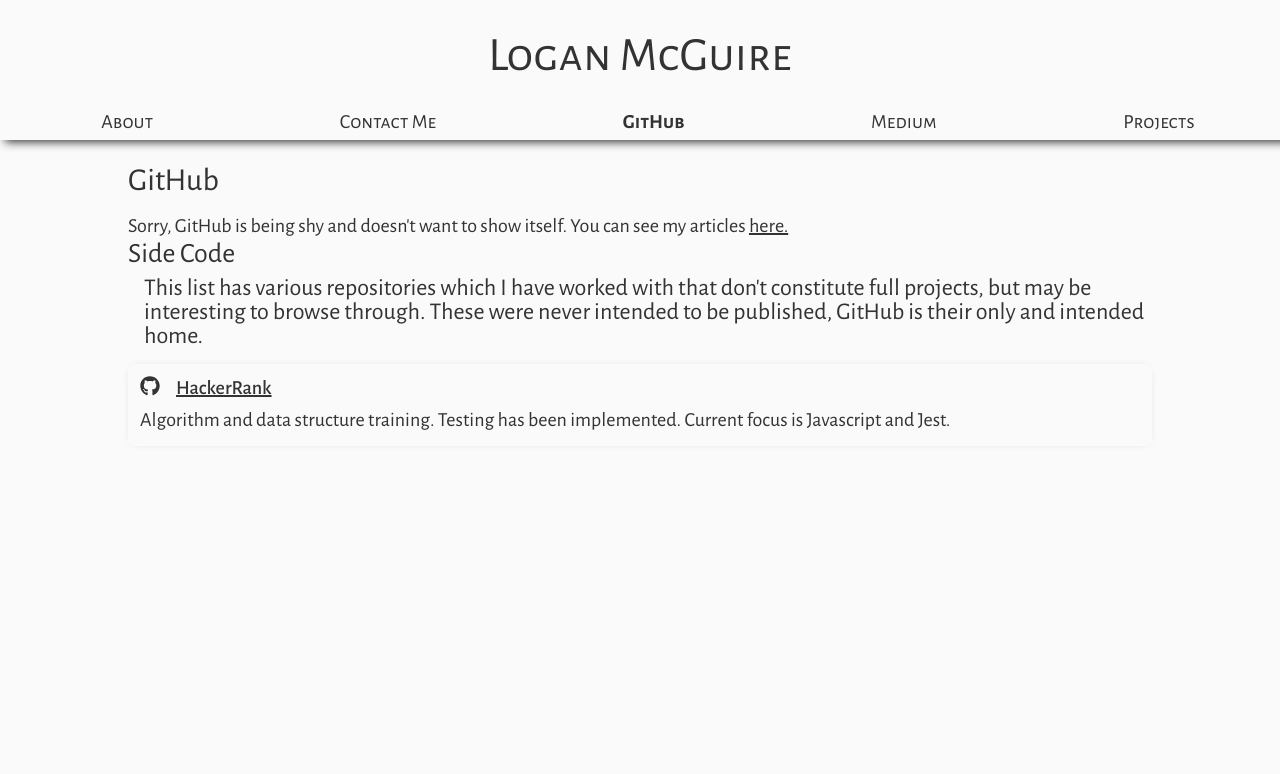
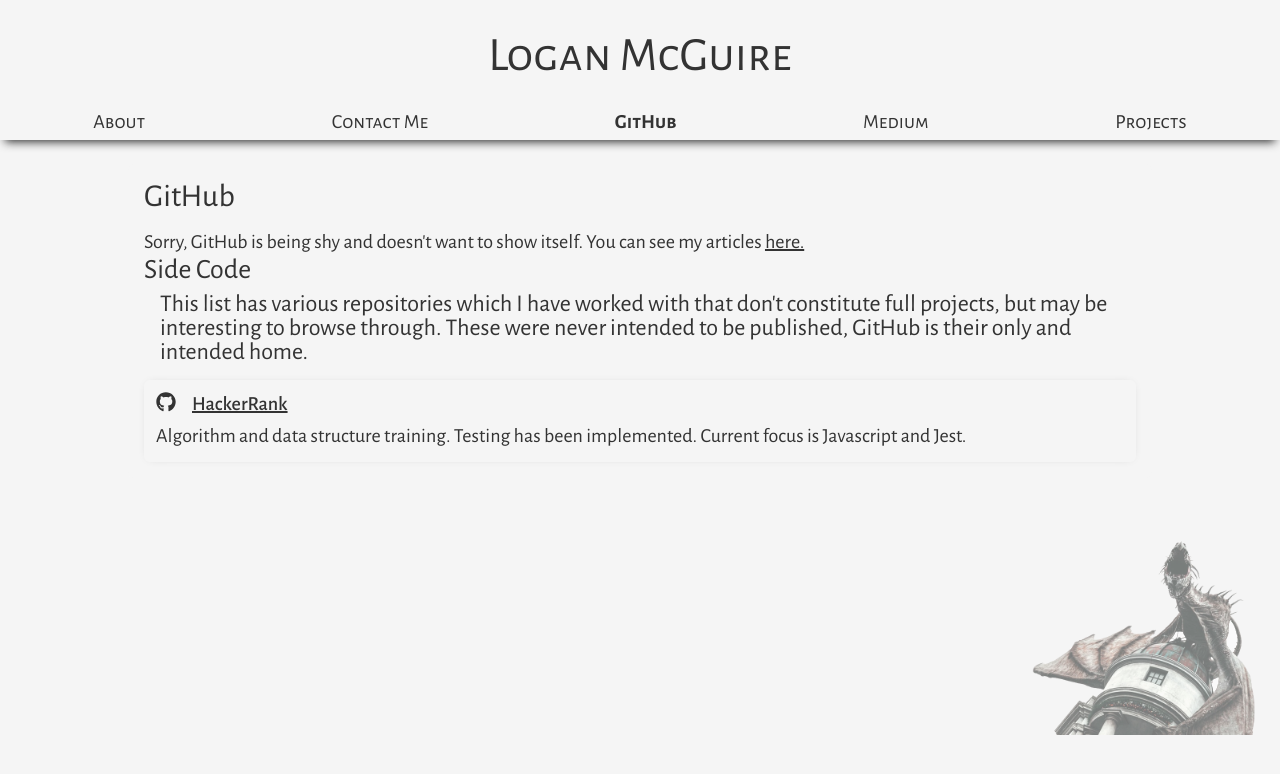
Before and after one commit to Zietieflr/portfolio-website, a React (Create React App) app: page /github in a window 1280 px wide. Shown: the top 774 px of the page. Built offline with nearby package versions, Linux system fonts and the light colour scheme.

Commit message:
Order project array. Add decorative image. Initiate sticky positioning of nav and decorative image.

```diff
--- a/src/App.css
+++ b/src/App.css
@@ -2,21 +2,24 @@
 /* font-family: 'Alegreya Sans SC', sans-serif; */
 
 body {
-  background-color: hsl(0, 0%, 98%);
-  color: hsl(0, 0%, 20%)
+  background-color: hsl(0, 0%, 96%);
+  color: hsl(0, 0%, 20%);
 }
 
 main {
-  margin-bottom: 2rem;
+  /* padding-bottom: 2rem; */
+  position: relative;
+  height: 100vh;
 }
 
 h1 {
+  background-color: hsl(0, 0%, 96%);
   font-family: 'Alegreya Sans SC', sans-serif;
   font-size: 3rem;
   text-align: center;
   width: 100%;
-  margin-top: 2rem;
-  margin-bottom: 1.5rem;
+  padding-top: 2rem;
+  padding-bottom: 1.5rem;
 }
 
 h1 > a, h3 > a {
@@ -53,9 +56,29 @@
   margin-bottom: .5rem;
 }
 
+#decor-dragon {
+  z-index: -1;
+  position: -webkit-sticky;
+  position: sticky;
+  right: 0;
+  bottom: 0;
+  width: 20%;
+  padding-left: 80%;
+  min-width: 150px;
+  height: auto;
+  opacity: .5;
+  filter: brightness(1.5);
+}
+
 .primaryNav {
+  z-index: 1;
+  position: -webkit-sticky;
+  position: sticky;
+  top: 0;
+  background-color: hsl(0, 0%, 96%);
   margin-bottom: 1.5rem;
-  padding: .5rem;
+  padding-top: .5rem;
+  padding-bottom: .5rem;
   box-shadow: 0px 7px 10px -5px hsl(0, 0%, 20%);
   width: 100%;
 }
@@ -86,6 +109,10 @@
 section {
   margin-left: 10%;
   margin-right: 10%;
+  background-color: hsl(0, 0%, 96%);
+  padding: 1rem;
+  border-radius: 6px;
+  height: fit-content;
 }
 
 p {
@@ -125,6 +152,7 @@
   margin-left: 1rem;
   margin-bottom: 2rem;
   padding: 1rem;
+  background-color: hsl(0, 0%, 98%);
   box-shadow: 0px 0px 10px -3px hsl(0, 0%, 70%);
   border-radius: 6px;
   /* Widget auto-loads a min-height of 175px, even when set to responsive.
@@ -168,6 +196,7 @@
 .carousel-image {
   /* Override Library (slick) inline styling */
   width: 95% !important;
+  margin-left: 2.5%;
   border-radius: 6px;
   box-shadow: 0px 0px 10px -6px hsl(0, 0%, 20%);
 }
--- a/src/App.js
+++ b/src/App.js
@@ -9,6 +9,7 @@
 import Projects from "./components/Projects";
 
 import "./App.css";
+import dragon from "./images/sean-thomas-unsplash.png";
 
 function App() {
   return (
@@ -36,6 +37,7 @@
           </Switch>
         </section>
       </Router>
+      <img id="decor-dragon" aria-hidden="true" alt="" src={dragon} />
     </main>
   );
 }
--- a/src/helpers/projects.js
+++ b/src/helpers/projects.js
@@ -3,18 +3,6 @@
 export default function projects() {
   return projectsArray;
 }
-
-projectsArray.push({
-  key: "portfolio",
-  name: "Portfolio Website (This site!)",
-  links: {
-    gitHub: "https://github.com/Zietieflr/portfolio-website",
-    // video: "",
-    // website: "",
-  },
-  descriptionShort: "abc",
-  descriptionLong: "abc",
-});
 
 projectsArray.push({
   key: "o-tock",
@@ -90,3 +78,19 @@
     + "working on a character sheet. This app was the first step, now that I have a better "
     + "sense of what I am trying to do I will be building a more robust version."
 });
+
+projectsArray.push({
+  key: "portfolio",
+  name: "Portfolio Website",
+  links: {
+    gitHub: "https://github.com/Zietieflr/portfolio-website",
+    // video: "",
+    // website: "",
+  },
+  descriptionShort: "This site!",
+  descriptionLong: "I built this site to showcase a bit about myself and continue working "
+    + "on my skills as a developer. I used React and React Router to build all of the basic "
+    + "functionality. I included widgets for both the GitHub Calendar and the Medium Blog "
+    + "displays. For the image carousels I included React Slick, both for speed and the "
+    + "accessibility features it included out of the box."
+});
```
Also changed, not shown: src/images/sean-thomas-unsplash.png (added).
